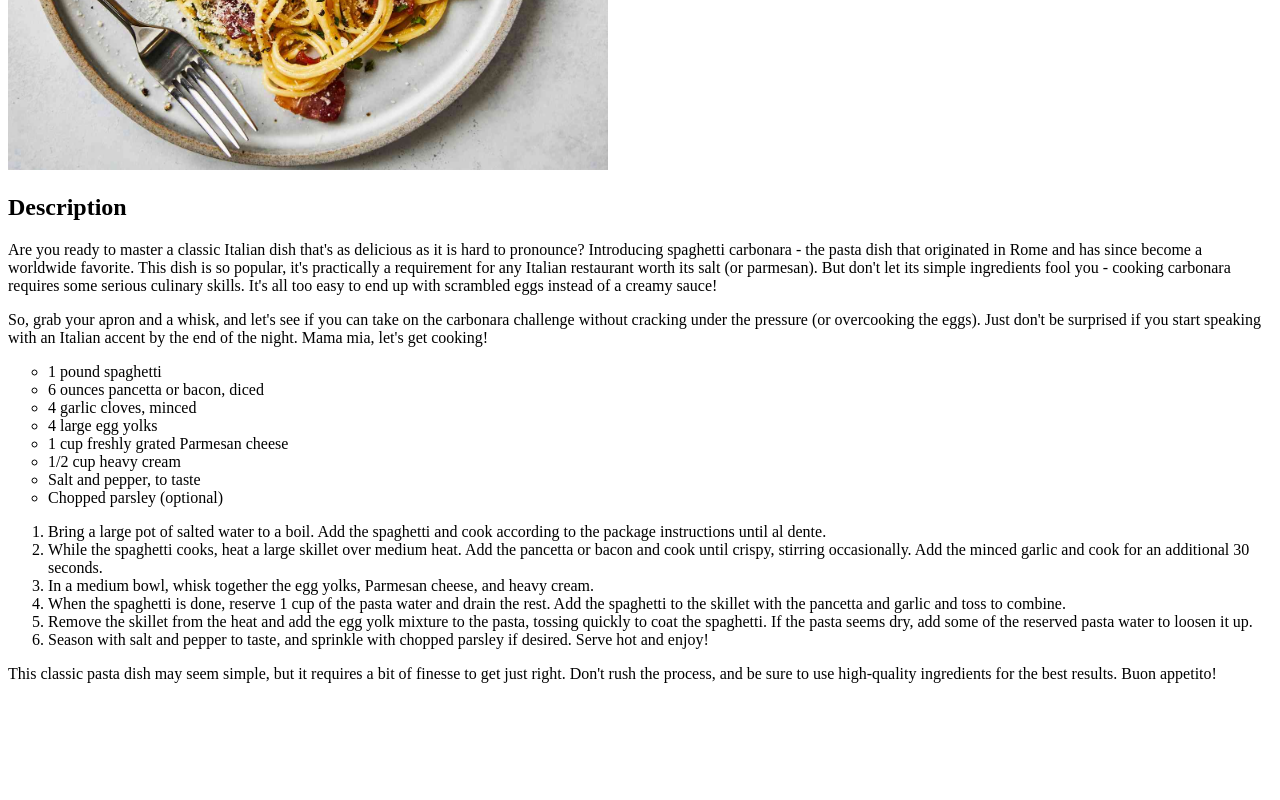
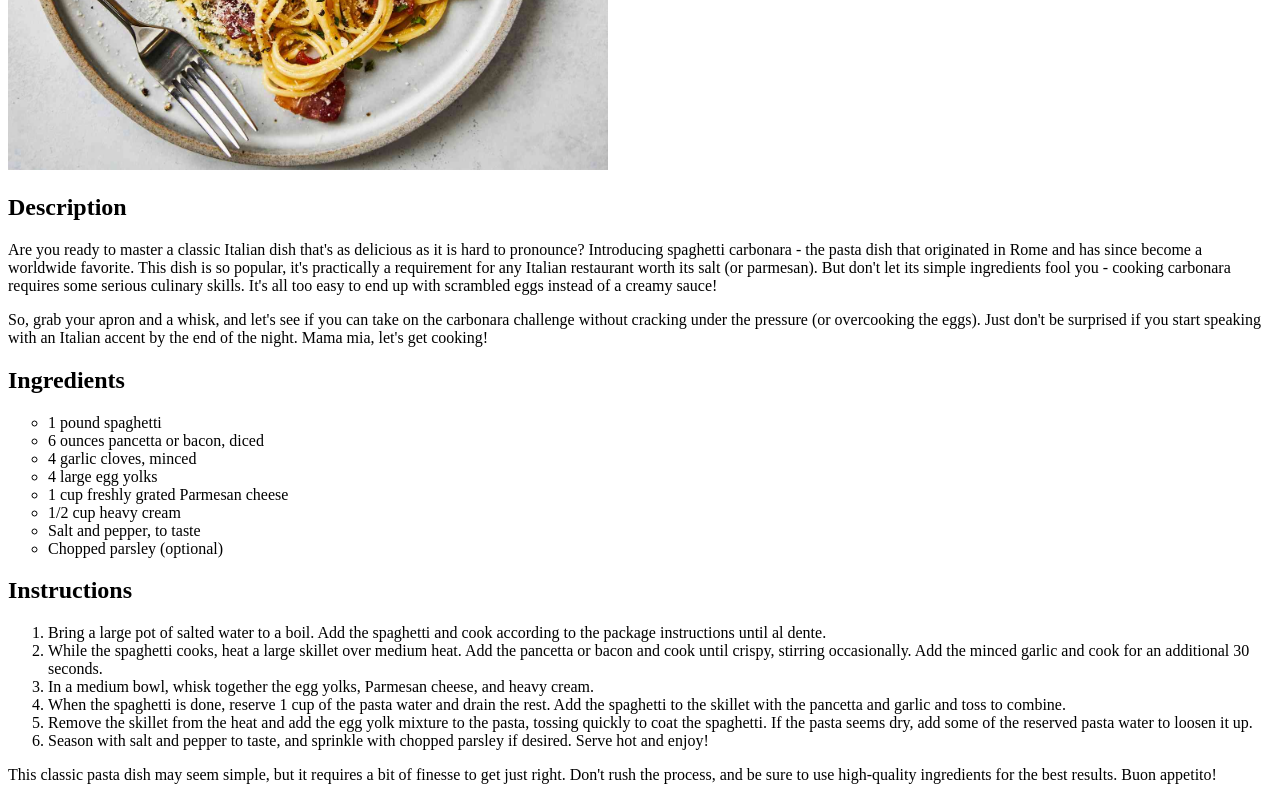
Before and after one commit to Kerushani/recipes, a plain HTML site: page recipes/spaghetticarb.html in a window 1280 px wide. Shown: the part 360-1160 px from the top of the page. Before the commit the page ends 1059 px from the top, so only its background shows below. Drawn offline with Linux system fonts and the light colour scheme.

Commit message:
Insert subtitles for recipes
Added subtitles for spaghetticarb and sushi recipe which was previously forgotten.

```diff
--- a/recipes/spaghetticarb.html
+++ b/recipes/spaghetticarb.html
@@ -17,6 +17,8 @@
 
         <p>So, grab your apron and a whisk, and let's see if you can take on the carbonara challenge without cracking under the pressure (or overcooking the eggs). Just don't be surprised if you start speaking with an Italian accent by the end of the night. Mama mia, let's get cooking!</p>
 
+        <h2>Ingredients</h2>
+
         <ul style = "list-style-type:circle">
             <li>1 pound spaghetti</li>
             <li>6 ounces pancetta or bacon, diced</li>
@@ -27,6 +29,8 @@
             <li>Salt and pepper, to taste</li>
             <li>Chopped parsley (optional)</li>
         </ul>
+
+        <h2>Instructions</h2>
 
         <ol>
             <li>Bring a large pot of salted water to a boil. Add the spaghetti and cook according to the package instructions until al dente.</li>
```
Also changed, not shown: recipes/cake.html (+2 -0 lines), recipes/sushi.html (+4 -0 lines).
